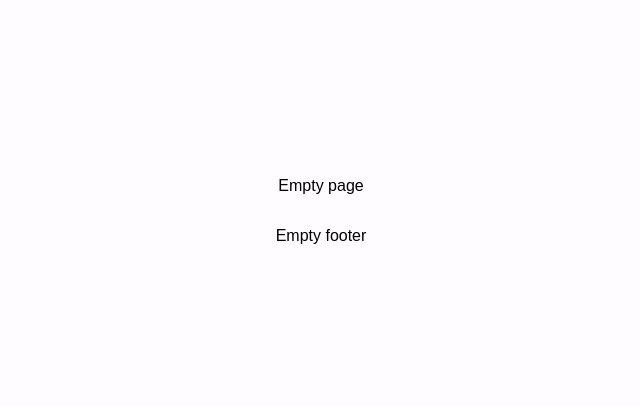
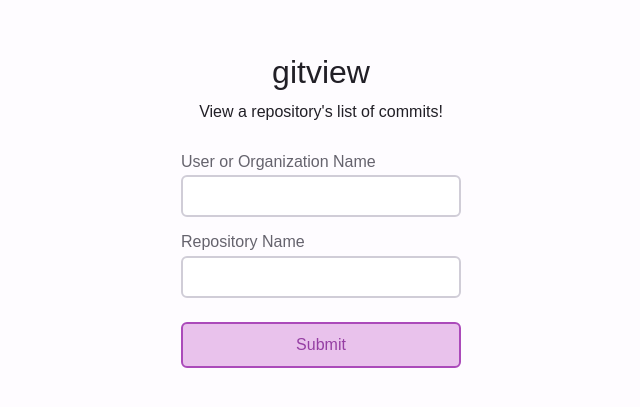
Before and after one commit to innocuous-tech/gitview, a Next.js app: page / in a window 1280 px wide. Shown: the part 189-596 px from the top of the page, without its empty margins (319-959 px from the left). Built offline with nearby package versions, Linux system fonts and the light colour scheme.

Commit message:
create landing page

```diff
--- a/src/pages/index.tsx
+++ b/src/pages/index.tsx
@@ -1,20 +1,47 @@
-import type { NextPage } from 'next';
 import Head from 'next/head';
+import { Box } from '~/components/Box';
+import { Button } from '~/components/Button';
+import { Input } from '~/components/Input';
 
-const Home: NextPage = () => {
+export default function Home() {
+  // TODO: Use `useRouter` to read error query params and render form-level error message!
+
   return (
     <>
       <Head>
         <title>gitview</title>
         <meta name="description" content="See recent commits for a repository" />
-        <link rel="icon" href="/favicon.ico" />
       </Head>
 
-      <main>Empty page</main>
+      <Box as="section" css={{ color: '$mauve12', textAlign: 'center' }}>
+        <Box as="h1" css={{ mb: '$12' }}>
+          gitview
+        </Box>
 
-      <footer>Empty footer</footer>
+        <Box as="p">View a repository&apos;s list of commits!</Box>
+      </Box>
+
+      <Box as="form" action="/api/query" method="POST">
+        <Box
+          css={{
+            display: 'flex',
+            flexDirection: 'column',
+            gap: '$16',
+            w: 280,
+            '& input': {
+              h: '42px',
+              w: '100%',
+            },
+          }}
+        >
+          <Input id="orgName" label="User or Organization Name" required />
+          <Input id="repoName" label="Repository Name" required />
+        </Box>
+
+        <Button type="submit" css={{ mt: '$24', width: '100%' }}>
+          Submit
+        </Button>
+      </Box>
     </>
   );
-};
-
-export default Home;
+}
```
